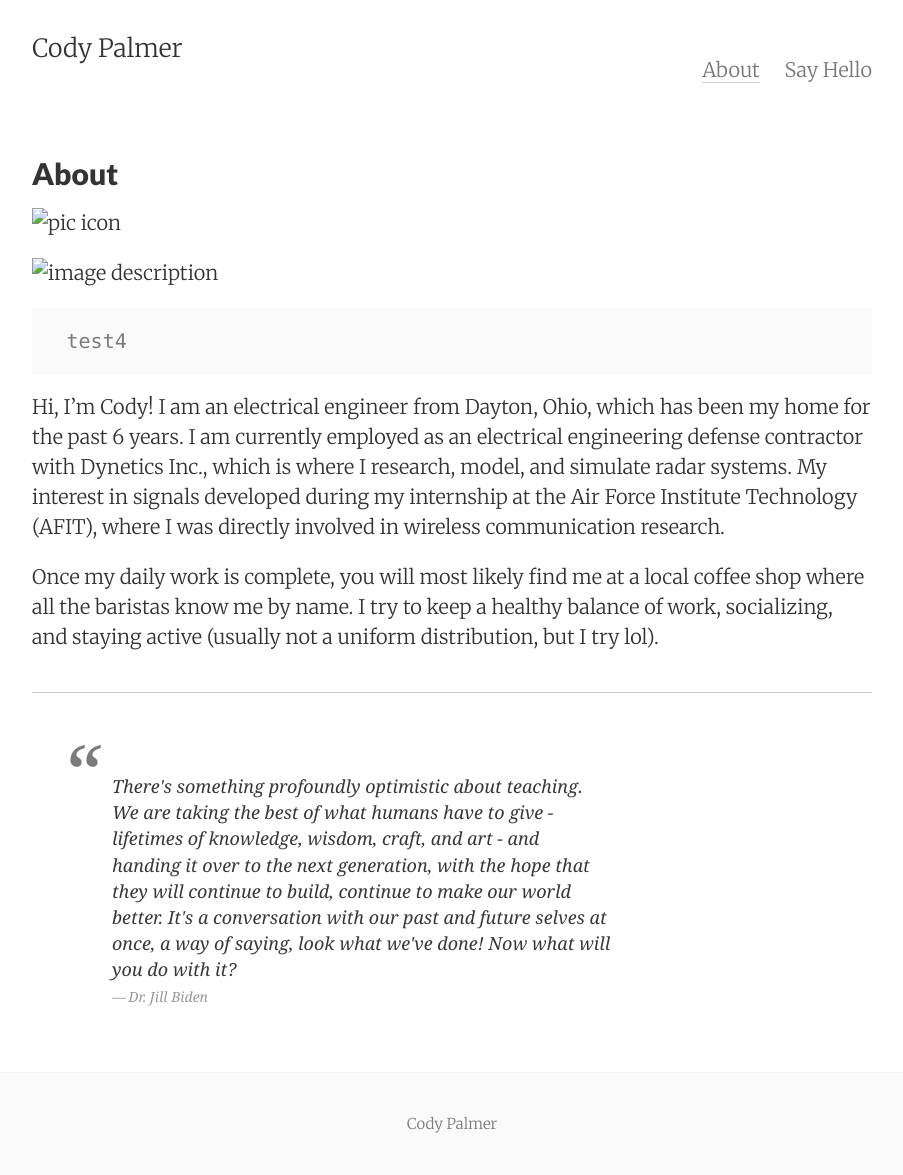
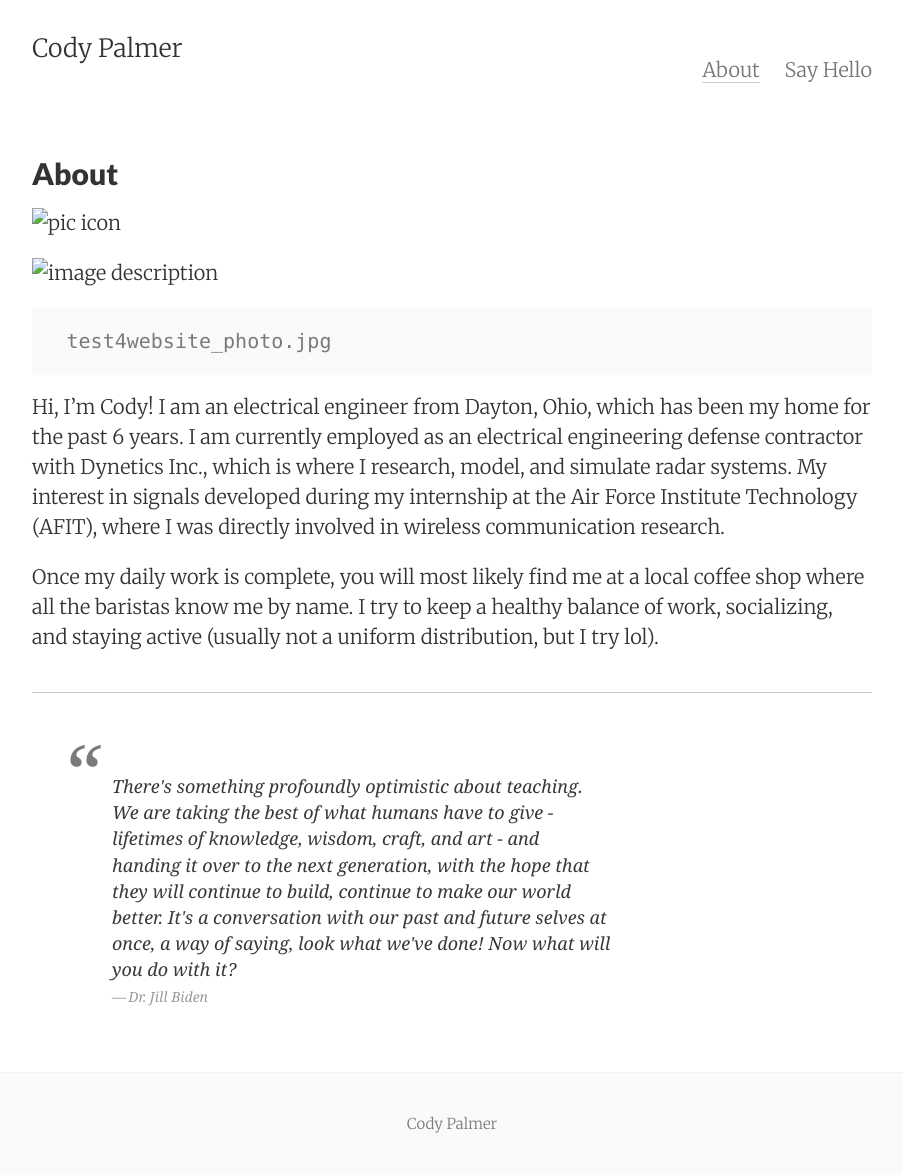
Before and after one commit to palmerco/web_server, a Jekyll site: the page built from about.md, in a window 1280 px wide. Shown: the whole page, without its empty margins (188-1091 px from the left). Built offline with Jekyll 4.4.1, drawn with Linux system fonts in a browser that asks for light colours.

Commit message:
Update about.md

```diff
--- a/about.md
+++ b/about.md
@@ -7,10 +7,10 @@
 
 ![pic icon](website_photo.jpg)
 
-<img src="website_photo.jpg" alt="image description">
+<img src="web_server/website_photo.jpg" alt="image description">
 
 
-	 test4
+	 test4website_photo.jpg
 
 Hi, I’m Cody! I am an electrical engineer from Dayton, Ohio, which has been my home for the past 6 years. I am currently employed as an electrical engineering defense contractor with Dynetics Inc., which is where I research, model, and simulate radar systems. My interest in signals developed during my internship at the Air Force Institute Technology (AFIT), where I was directly involved in wireless communication research.
 
```
